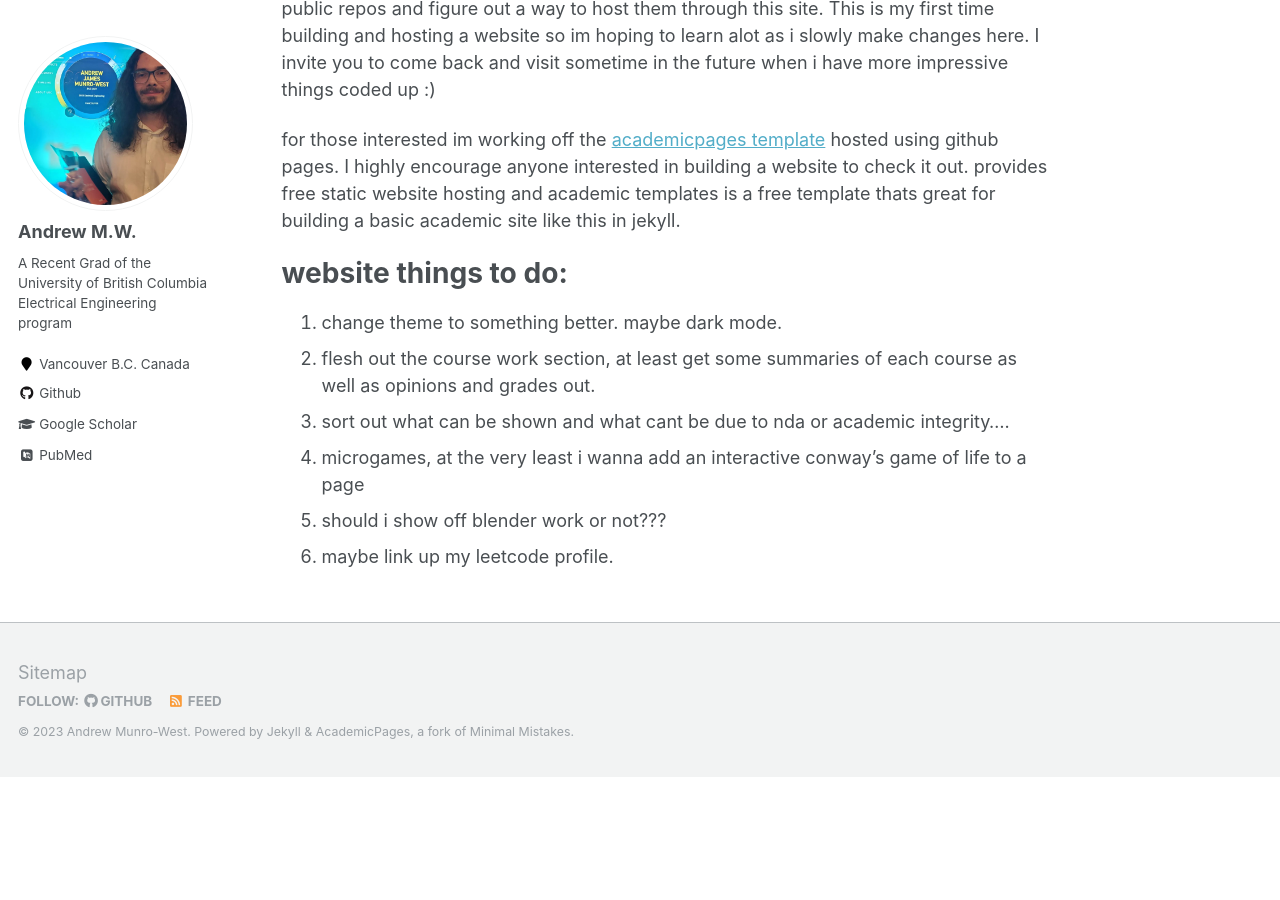
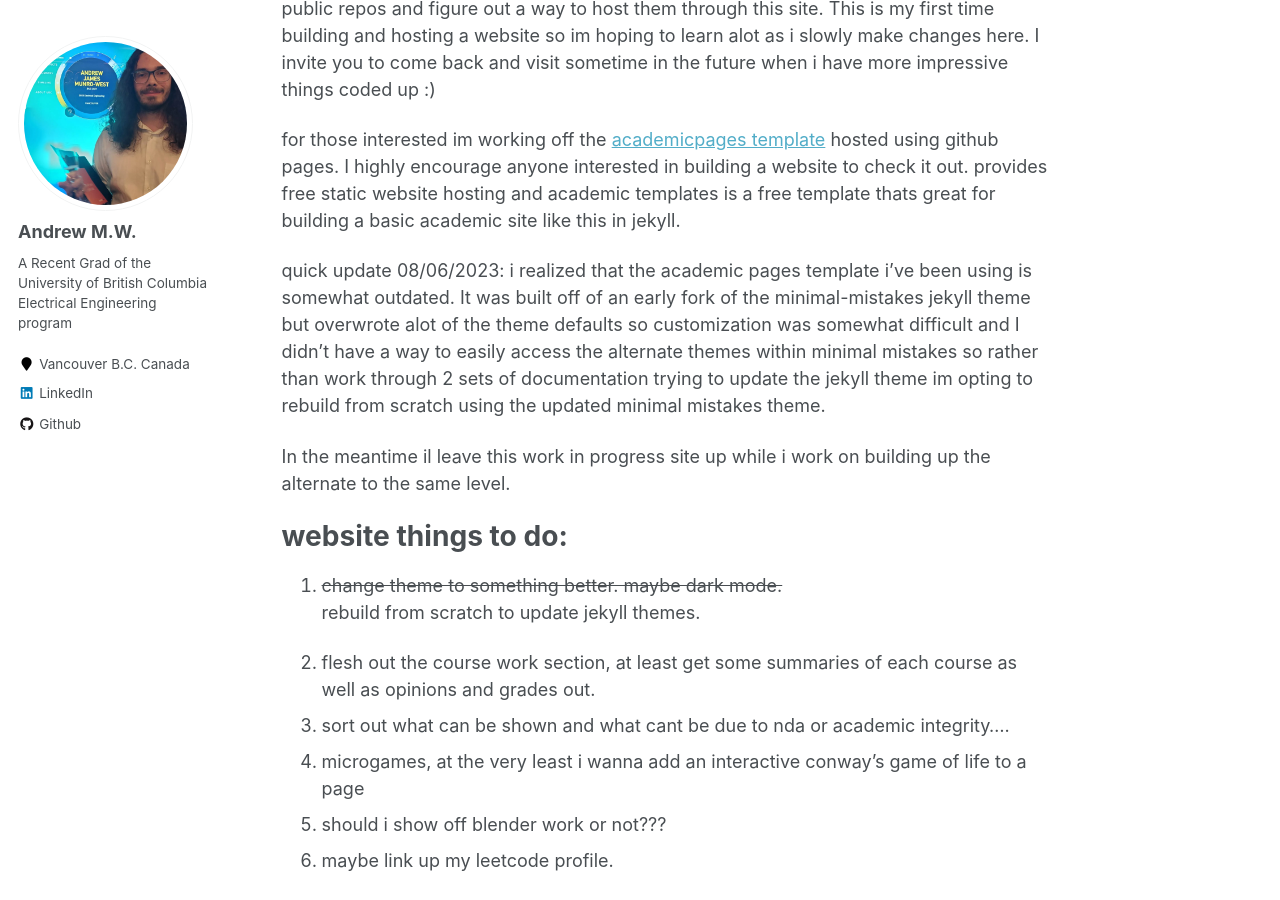
Before and after one commit to amunwes/amunwes.github.io, a Jekyll site: the page built from _pages/about.md, in a window 1280 px wide and 900 px high, scrolled down 378 px. Built offline with Jekyll 4.4.1, drawn with Linux system fonts in a browser that asks for light colours; some web fonts are replaced; before the commit the page ends 1155 px from its top, so only the background shows below that.

Commit message:
quick status update in about page

```diff
--- a/_config.yml
+++ b/_config.yml
@@ -85,8 +85,8 @@ author:
   bio              : "A Recent Grad of the University of British Columbia Electrical Engineering program"
   location         : "Vancouver B.C. Canada"
   employer         :
-  pubmed           : "https://www.ncbi.nlm.nih.gov/pubmed/?term=john+snow"
-  googlescholar    : "http://yourfullgooglescholarurl.com"
+  pubmed           : # "https://www.ncbi.nlm.nih.gov/pubmed/?term=john+snow"
+  googlescholar    : # "http://yourfullgooglescholarurl.com"
   email            :
   researchgate     :  # example: "https://www.researchgate.net/profile/yourprofile"
   uri              :
@@ -102,7 +102,7 @@ author:
   instagram        :
   impactstory      : #"https://profiles.impactstory.org/u/xxxx-xxxx-xxxx-xxxx"
   lastfm           :
-  linkedin         :
+  linkedin         : https://www.linkedin.com/in/andrew-munro-west/
   orcid            : #"http://orcid.org/yourorcidurl"
   pinterest        :
   soundcloud       :
--- a/_pages/about.md
+++ b/_pages/about.md
@@ -18,9 +18,14 @@ I invite you to come back and visit sometime in the future when i have more impr
 for those interested im working off the [academicpages template](https://github.com/academicpages/academicpages.github.io) hosted using github pages. I highly encourage anyone interested in building a website to check it out. provides free static website hosting and academic templates is a free template thats great for building a basic academic site like this in jekyll.
 
 
+quick update 08/06/2023: i realized that the academic pages template i've been using is somewhat outdated. It was built off of an early fork of the minimal-mistakes jekyll theme but overwrote alot of the theme defaults so customization was somewhat difficult and I didn't have a way to easily access the alternate themes within minimal mistakes so rather than work through 2 sets of documentation trying to update the jekyll theme im opting to rebuild from scratch using the updated minimal mistakes theme.
+
+In the meantime il leave this work in progress site up while i work on building up the alternate to the same level.
+
+
 website things to do:
 =====
-1. change theme to something better. maybe dark mode.
+1. <strike> change theme to something better. maybe dark mode. </strike> rebuild from scratch to update jekyll themes.
 2. flesh out the course work section, at least get some summaries of each course as well as opinions and grades out.
 3. sort out what can be shown and what cant be due to nda or academic integrity....
 4. microgames, at the very least i wanna add an interactive conway's game of life to a page
```
